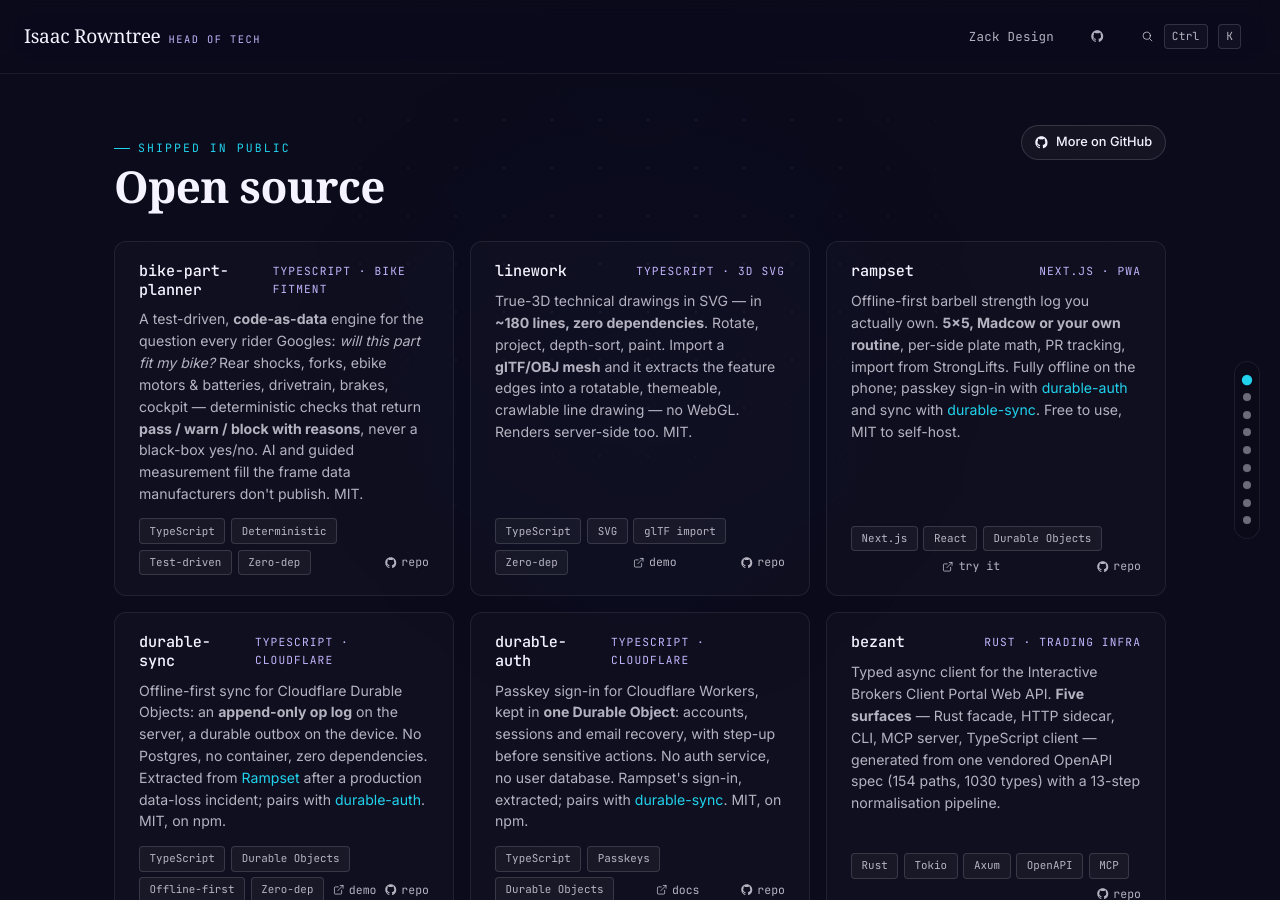
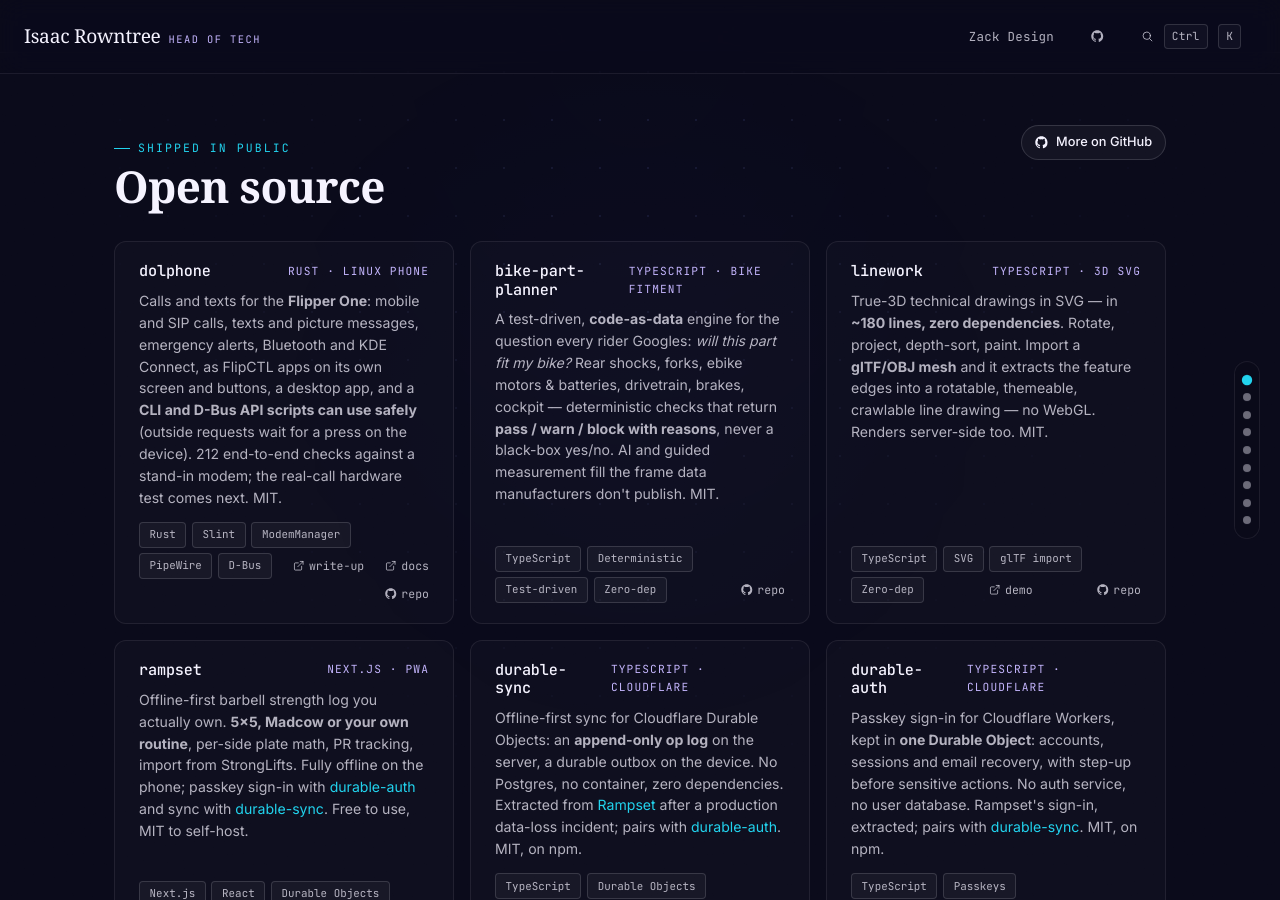
Before and after one commit to isaacrowntree/isaacrowntree.github.io, a Jekyll site: the page built from index.html, in a window 1280 px wide and 900 px high, scrolled down 4700 px. Built offline with Jekyll 4.4.1, drawn with Linux system fonts in a browser that asks for light colours; some web fonts are replaced.

Commit message:
Open source: Dolphone, phone software for the Flipper One
Co-Authored-By: Claude Opus 5.5 <noreply@anthropic.com>
Claude-Session: https://claude.ai/code/session_01UdycNdb8PBPy7WTyWjqGok

```diff
--- a/index.html
+++ b/index.html
@@ -345,6 +345,20 @@ layout: default
     </div>
 
     <div class="oss-grid">
+
+      <article class="oss-card">
+        <div class="oss-card__head">
+          <h3 class="oss-card__title">dolphone</h3>
+          <span class="oss-card__kicker">Rust · Linux phone</span>
+        </div>
+        <p class="oss-card__body">Calls and texts for the <strong>Flipper One</strong>: mobile and SIP calls, texts and picture messages, emergency alerts, Bluetooth and KDE Connect, as FlipCTL apps on its own screen and buttons, a desktop app, and a <strong>CLI and D-Bus API scripts can use safely</strong> (outside requests wait for a press on the device). 212 end-to-end checks against a stand-in modem; the real-call hardware test comes next. MIT.</p>
+        <div class="oss-card__footer">
+          <span class="stack-badge">Rust</span><span class="stack-badge">Slint</span><span class="stack-badge">ModemManager</span><span class="stack-badge">PipeWire</span><span class="stack-badge">D-Bus</span>
+          <a href="https://zackdesign.biz/dolphone/" target="_blank" rel="noopener" class="oss-card__link">{% include icon.html name="external" %}write-up</a>
+          <a href="https://isaacrowntree.com/dolphone/" target="_blank" rel="noopener" class="oss-card__link">{% include icon.html name="external" %}docs</a>
+          <a href="https://github.com/isaacrowntree/dolphone" target="_blank" rel="noopener" class="oss-card__link">{% include icon.html name="github" %}repo</a>
+        </div>
+      </article>
 
       <article class="oss-card">
         <div class="oss-card__head">
--- a/js/app.js
+++ b/js/app.js
@@ -97,7 +97,7 @@
     { id: 'tldr', keywords: 'summary about intro bio head of tech campermate sydney', group: 'Jump to', label: 'Overview', icon: 'compass', type: 'jump' },
     { id: 'experience', keywords: 'roles career history campermate redbubble ray white tafe zack design senior developer', group: 'Jump to', label: 'Experience', icon: 'briefcase', type: 'jump' },
     { id: 'work', keywords: 'projects case studies replatform sessionhq ai travel platform cloudflare workers react native nextjs', group: 'Jump to', label: 'Selected work', icon: 'rocket', type: 'jump' },
-    { id: 'oss', keywords: 'github repos libraries linework rampset durable-sync durable-auth passkeys sync bike part planner typescript mit', group: 'Jump to', label: 'Open source', icon: 'code-branch', type: 'jump' },
+    { id: 'oss', keywords: 'github repos libraries dolphone flipper one phone modem linework rampset durable-sync durable-auth passkeys sync bike part planner typescript mit', group: 'Jump to', label: 'Open source', icon: 'code-branch', type: 'jump' },
     { id: 'contributions', keywords: 'pull requests prs upstream expo react native paper sequin ableton mcp', group: 'Jump to', label: 'Contributions', icon: 'code-merge', type: 'jump' },
     { id: 'skills', keywords: 'tech stack languages typescript react native nextjs cloudflare workers supabase postgres aws terraform', group: 'Jump to', label: 'Skills', icon: 'layer-group', type: 'jump' },
     { id: 'references', keywords: 'testimonials quotes referees recommendations', group: 'Jump to', label: 'References', icon: 'quote-left', type: 'jump' },
```
